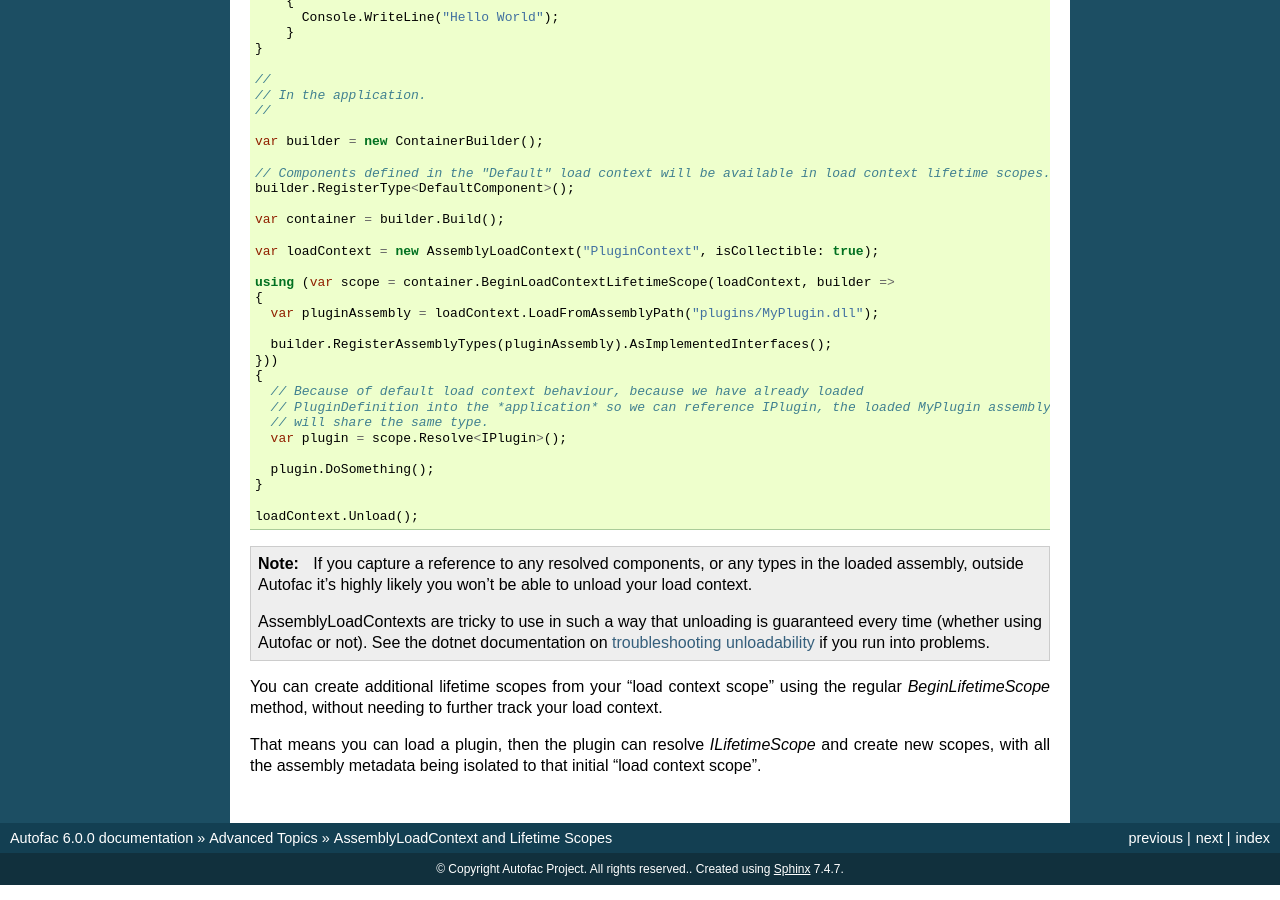
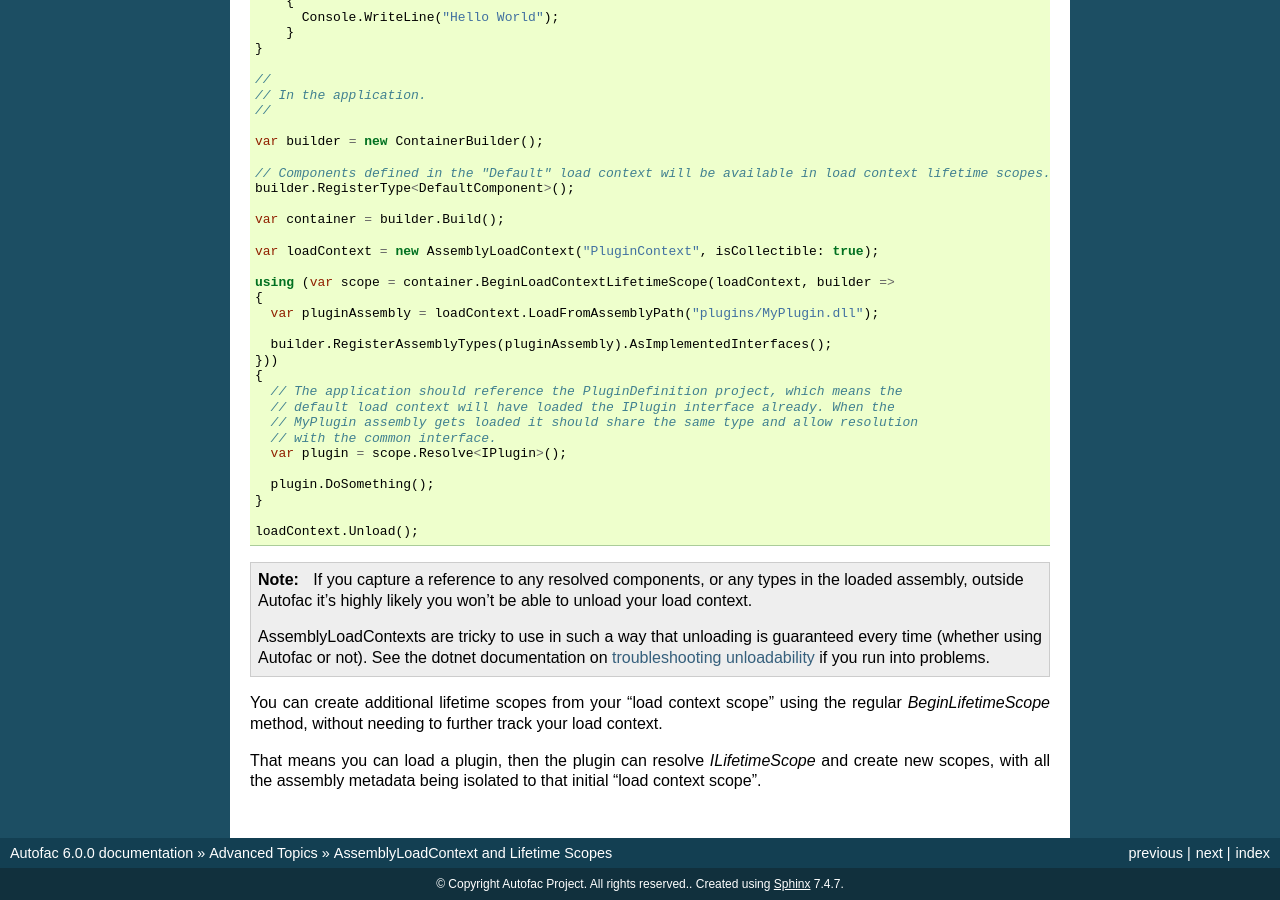
Before and after one commit to autofac/Documentation, a Sphinx documentation site: the page built from docs/advanced/scopes-loadcontexts.rst, in a window 1280 px wide and 900 px high, scrolled down 675 px. Built offline with Sphinx 7.4.7, drawn with Linux system fonts in a browser that asks for light colours.

Commit message:
Update docs/advanced/scopes-loadcontexts.rst
Co-authored-by: Travis Illig <tillig@paraesthesia.com>

```diff
--- a/docs/advanced/scopes-loadcontexts.rst
+++ b/docs/advanced/scopes-loadcontexts.rst
@@ -52,9 +52,10 @@ You indicate that a lifetime scope is for an ``AssemblyLoadContext`` with the ne
       builder.RegisterAssemblyTypes(pluginAssembly).AsImplementedInterfaces();
     }))
     {
-      // Because of default load context behaviour, because we have already loaded
-      // PluginDefinition into the *application* so we can reference IPlugin, the loaded MyPlugin assembly
-      // will share the same type.
+      // The application should reference the PluginDefinition project, which means the
+      // default load context will have loaded the IPlugin interface already. When the
+      // MyPlugin assembly gets loaded it should share the same type and allow resolution
+      // with the common interface.
       var plugin = scope.Resolve<IPlugin>();
 
       plugin.DoSomething();
```
